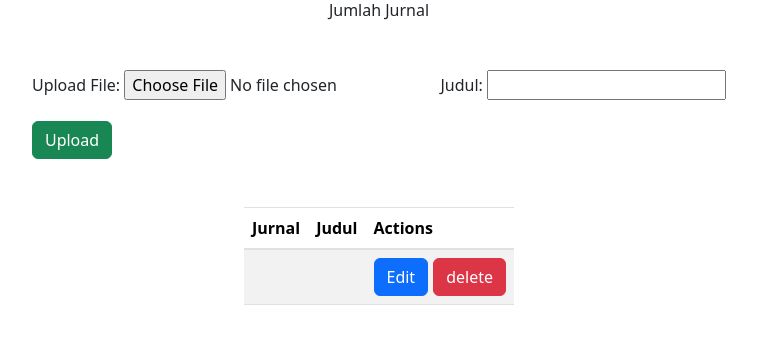
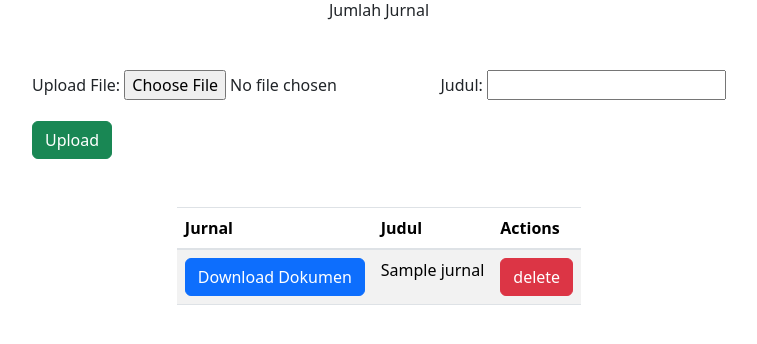
Before and after one commit to NevDev48/Django-library-management, a Django app: page /jurnal in a window 1280 px wide. Shown: the part 266-610 px from the top of the page, without its empty margins (261-1018 px from the left). Run offline with Django 5.2, Linux system fonts and the light colour scheme; tables that the repository leaves empty hold one stand-in row (values such as "Sample post"); some libraries are stand-ins or nearby versions.

Commit message:
admin selesai

```diff
--- a/lims_app/admin.py
+++ b/lims_app/admin.py
@@ -6,3 +6,4 @@ from .models import *
 admin.site.register(reader)
 admin.site.register(Category)
 admin.site.register(Book_lib)
+admin.site.register(jurnal)
--- a/lims_app/models.py
+++ b/lims_app/models.py
@@ -24,3 +24,9 @@ class Book_lib(models.Model):
     author = models.CharField(max_length=100)
     publication_date = models.DateField()
     image = models.ImageField(upload_to='book_images/', null=True, blank=True)
+
+class jurnal(models.Model):
+    def __str__(self):
+        return self.judul
+    judul = models.CharField(max_length=255)
+    dokumen = models.FileField(upload_to='jurnal/')
--- a/lims_app/template/jurnal.html
+++ b/lims_app/template/jurnal.html
@@ -18,12 +18,12 @@
 </div>
 
 <div class="container-fluid d-flex justify-content-center align-items-center mt-5">
-    <form action="">
+    <form action="{% url 'save_jurnal' %}" method="POST" enctype="multipart/form-data">
         {% csrf_token %}
-        <label for="" class="form-label">Upload File:</label>
-        <input type="file">
+        <label for="dokumen" class="form-label">Upload File:</label>
+        <input type="file" id="dokumen" name="dokumen" required>
         <label for="" class="form-label">Judul:</label>
-        <input type="text">
+        <input type="text" id="judul" name="judul" required>
         <div class="d-gird">
         <button class="btn btn-success mt-3" type="submit">Upload</button>
         </div>
@@ -41,12 +41,22 @@
       </tr>
     </thead>
     <tbody>
+      {% for jurnal in jurnals %}
       <tr>
-        <td scope="row"></td>
-        <td></td>
-        <td><a href="" ><button class="btn btn-primary" id="del" style="margin-right: 5px;">Edit</button></a><a href="" ><button class="btn btn-danger" id="del">delete</button></a></td>
+        <td scope="row">
+          {% if jurnal.dokumen %}
+                    <a href="{{ jurnal.dokumen.url }}" download class="btn btn-primary">
+                        Download Dokumen
+                    </a>
+                {% else %}
+                    -
+                {% endif %}
+        </td>
+        <td>{{jurnal.judul}}</td>
+        <td><a href="delete_jurnal/{{jurnal.id}}" ><button class="btn btn-danger" id="del">delete</button></a></td>
       </tr>
     </tbody>
+    {% endfor %}
   </table>
 </div>
 </div>
--- a/lims_app/urls.py
+++ b/lims_app/urls.py
@@ -22,5 +22,7 @@ urlpatterns = [
     path('delete_book/<int:id>/', delete_book, name='delete_book'),
 
     #jurnal tab
-    path('jurnal', jurnal_tab, name='jurnal')
+    path('jurnal', jurnal_tab, name='jurnal'),
+    path('jurnal/save/', save_jurnal, name='save_jurnal'),
+    path('delete_jurnal/<int:jurnal_id>/', delete_jurnal, name='delete_jurnal'),
 ]
--- a/lims_app/views.py
+++ b/lims_app/views.py
@@ -4,7 +4,7 @@ from django.contrib.auth.decorators import login_required
 from django.contrib import messages
 from django.http import HttpResponse
 from django.shortcuts import redirect
-from .models import Category, reader, Book_lib
+from .models import Category, reader, Book_lib, jurnal
 
 # Login page
 def loginAuthPage(request):
@@ -116,10 +116,10 @@ def update_reader(request, id):
 # Books views that require login
 @login_required(login_url='loginAuthPage')
 def books_tab(request):
-    query1 = ''  # Initialize query1 to avoid error
+    query1 = ''
     if request.method == "GET":
         books = Book_lib.objects.all()
-    else:  # Handle POST request (search data)
+    else:
         query1 = request.POST.get('query1', '')
         if query1:
             books = Book_lib.objects.filter(title__icontains=query1)
@@ -184,5 +184,28 @@ def delete_book(request, id):
 
 
 #jurnal page
+from django.shortcuts import render, redirect
+from .models import jurnal
+
 def jurnal_tab(request):
-    return render(request, 'jurnal.html', context={'current_tab': 'jurnal'})
+    if request.method == "GET":
+        jurnals = jurnal.objects.all()
+    return render(request, 'jurnal.html', {'current_tab': 'jurnal', 'jurnals': jurnals})
+
+def save_jurnal(request):
+    if request.method == "POST":
+        judul = request.POST['judul']
+        dokumen = request.FILES.get('dokumen')
+
+        # Simpan data jurnal ke database
+        jurnal_item = jurnal(
+            judul=judul,
+            dokumen=dokumen,
+        )
+        jurnal_item.save()
+        return redirect('/jurnal')
+
+def delete_jurnal(request, jurnal_id):
+    jurnal_item = get_object_or_404(jurnal, id=jurnal_id)
+    jurnal_item.delete()
+    return redirect('/jurnal')
```
Also changed, not shown: lims_app/migrations/0004_jurnal.py (added), 4 other files.
